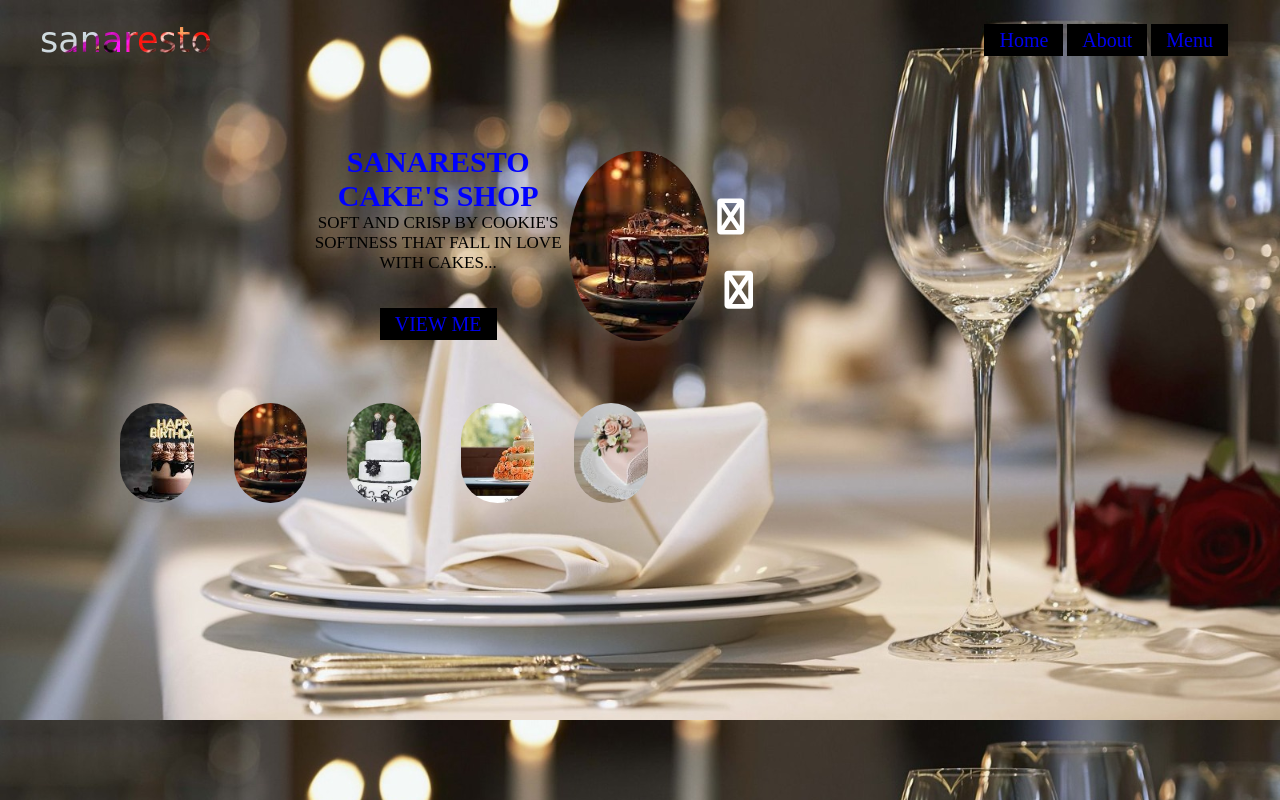
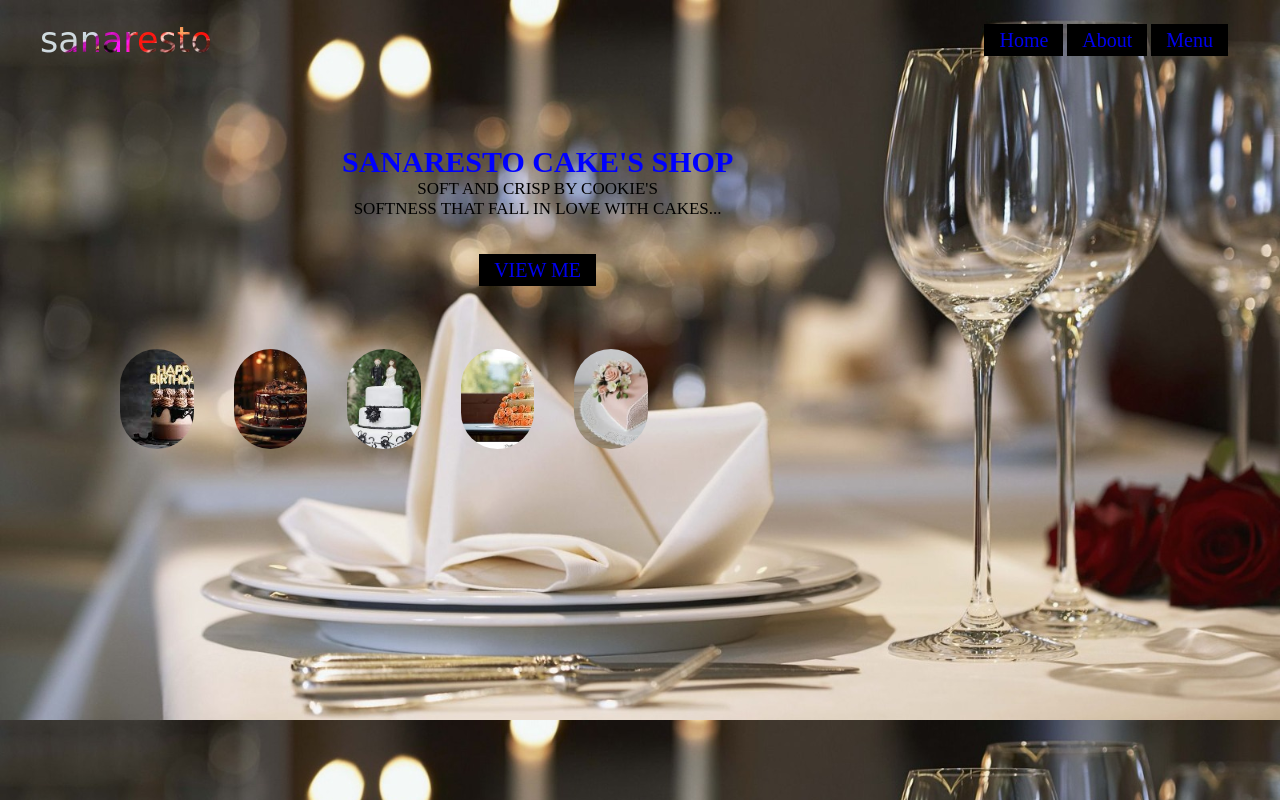
Before and after one commit to Narmina2003/sananari-restro, a plain HTML site: page sana.html in a window 1280 px wide. Drawn offline with Linux system fonts and the light colour scheme.

Commit message:
Update sana.html

```diff
--- a/sana.html
+++ b/sana.html
@@ -24,12 +24,6 @@
           <p>softness that fall in love with cakes...</p>
           <a href="#" class="button">view me</a>
     </div>
-    <div class="right" id="food"> </div>
-    <div class="social media">
-        <i class="fa fa-instagram" style="font-size:36px"></i>
-        <i class="fa fa-linkedin-square" style="font-size:36px"></i>
-        <i class="fa fa-github" style="font-size:38px"></i>
-    </div>
 </div>
     <div class="bottom">
         <div class="menu">
```
